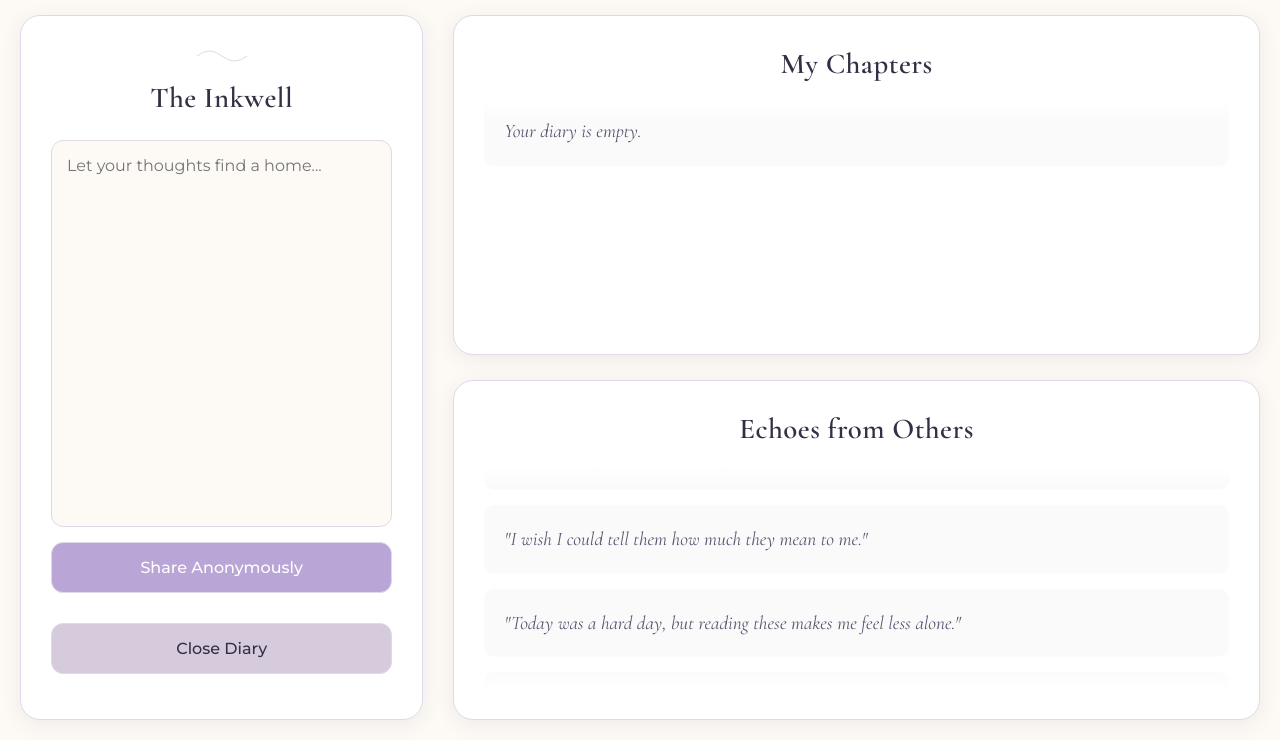
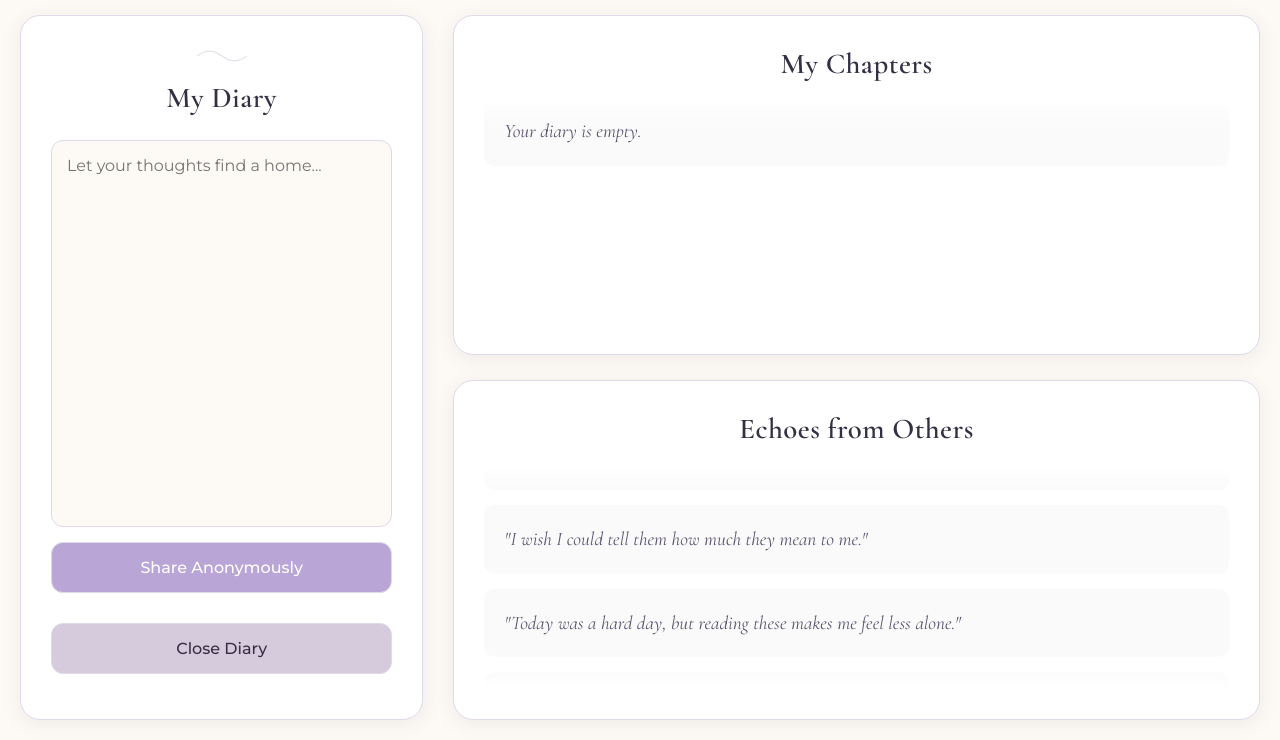
Before and after one commit to FakeandrewA/confessions, a Django app: page /confessions/ in a window 1280 px wide. Shown: the part 60-800 px from the top of the page. Run offline with Django 5.2, Linux system fonts and the light colour scheme; the visitor is signed in with stand-in values (Sample User, id 1).

Commit message:
Changes
 *Changed The InkWell to My Diary

```diff
--- a/templates/confessions/home.html
+++ b/templates/confessions/home.html
@@ -179,7 +179,7 @@
                     <svg viewBox="0 0 100 20" preserveAspectRatio="none"><path d="M0,10 Q25,0 50,10 T100,10" stroke="currentColor" fill="transparent" stroke-width="1"/></svg>
                 </div>
                 <form class="journal-form" method="post" action="/confessions/create/">
-                    <h2>The Inkwell</h2>
+                    <h2>My Diary</h2>
                     {% csrf_token %}
                     <textarea id="confession-textarea" name="content" placeholder="Let your thoughts find a home..." required></textarea>
                     <button type="submit">Share Anonymously</button>
```
